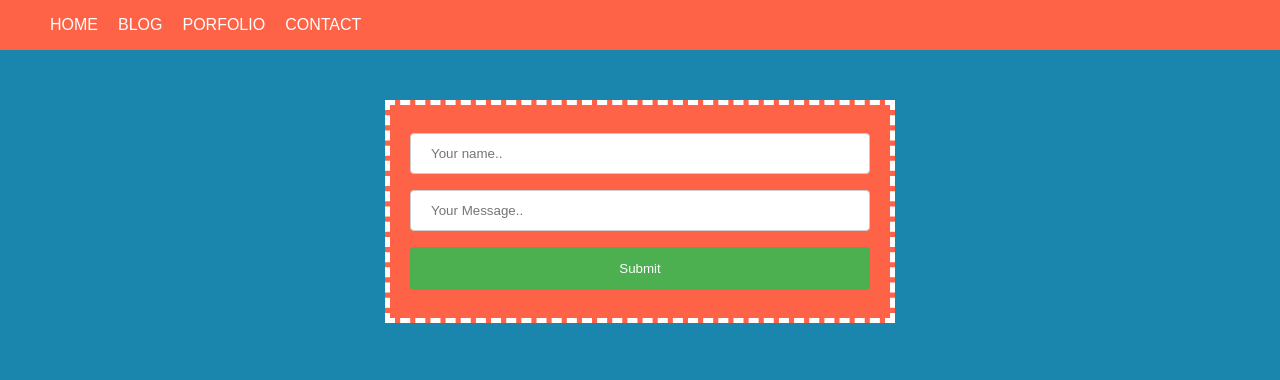
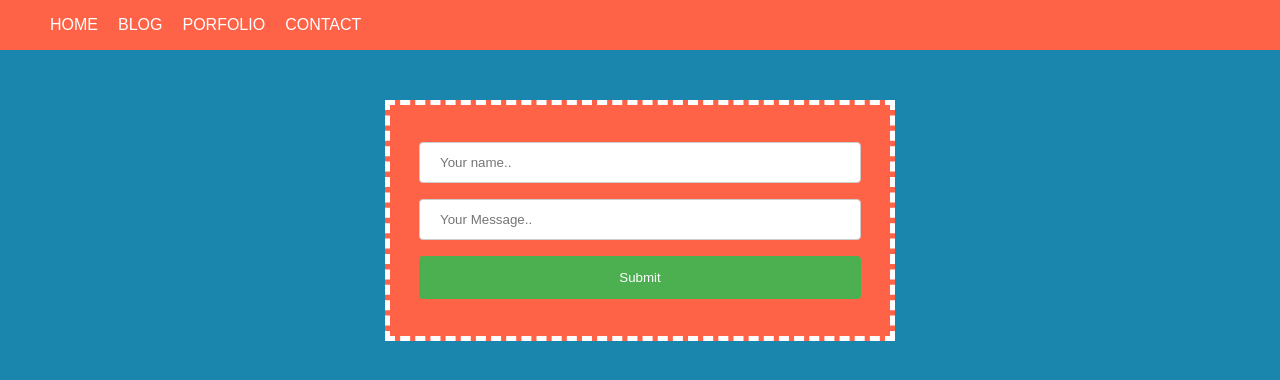
Before and after one commit to lesterloor/classwork, a plain HTML site: page personal-website/contact.html in a window 1280 px wide. Drawn offline with Linux system fonts and the light colour scheme.

Commit message:
Set uo basic styling to be used in all my html files

```diff
--- a/personal-website/style.css
+++ b/personal-website/style.css
@@ -73,7 +73,8 @@ hr{
   font-size:20px;
 }
 form{
-  margin:20px;
+  margin:29px;
+
 }
 input[type=text], select {
     width: 100%;
```
